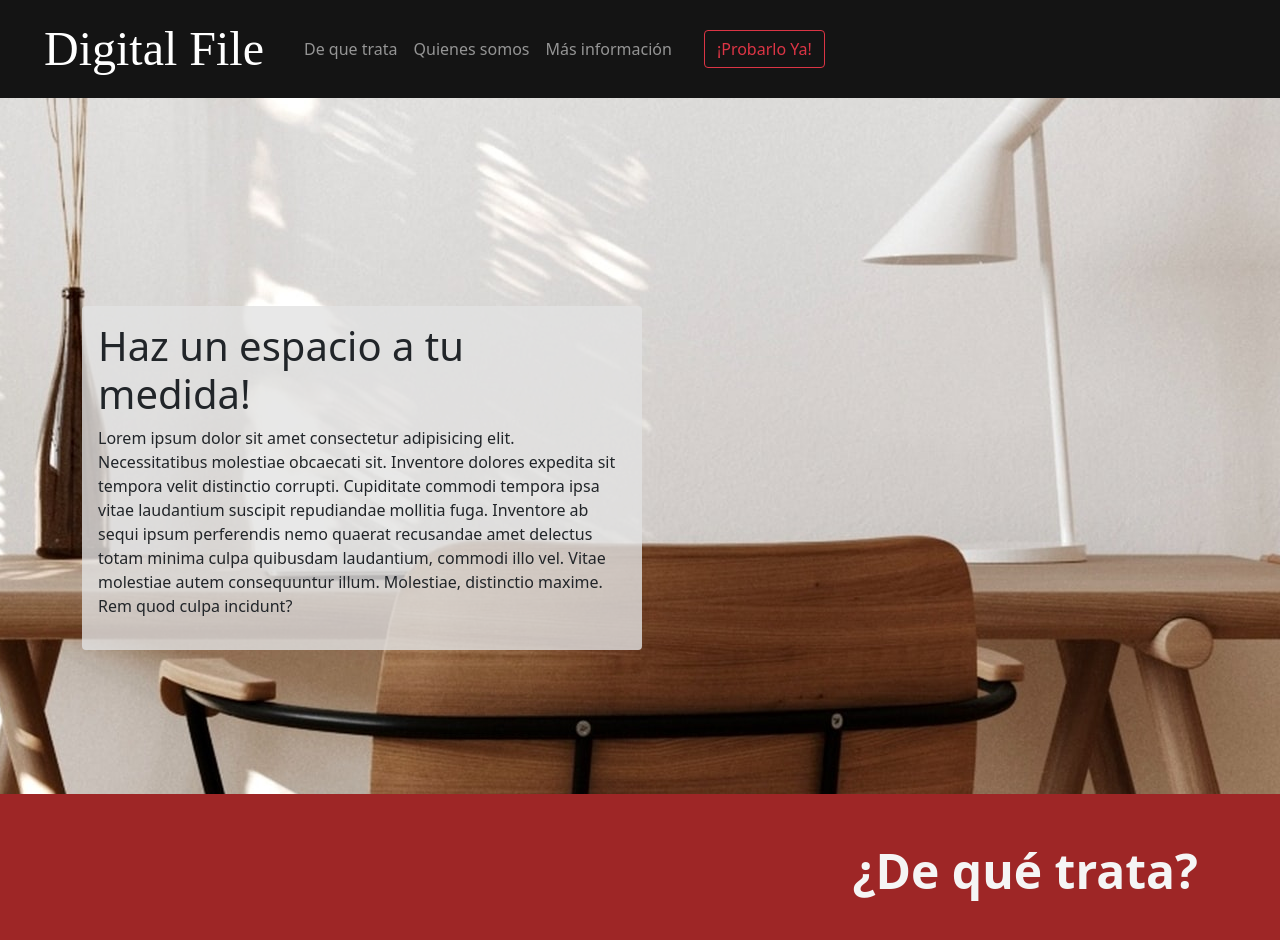
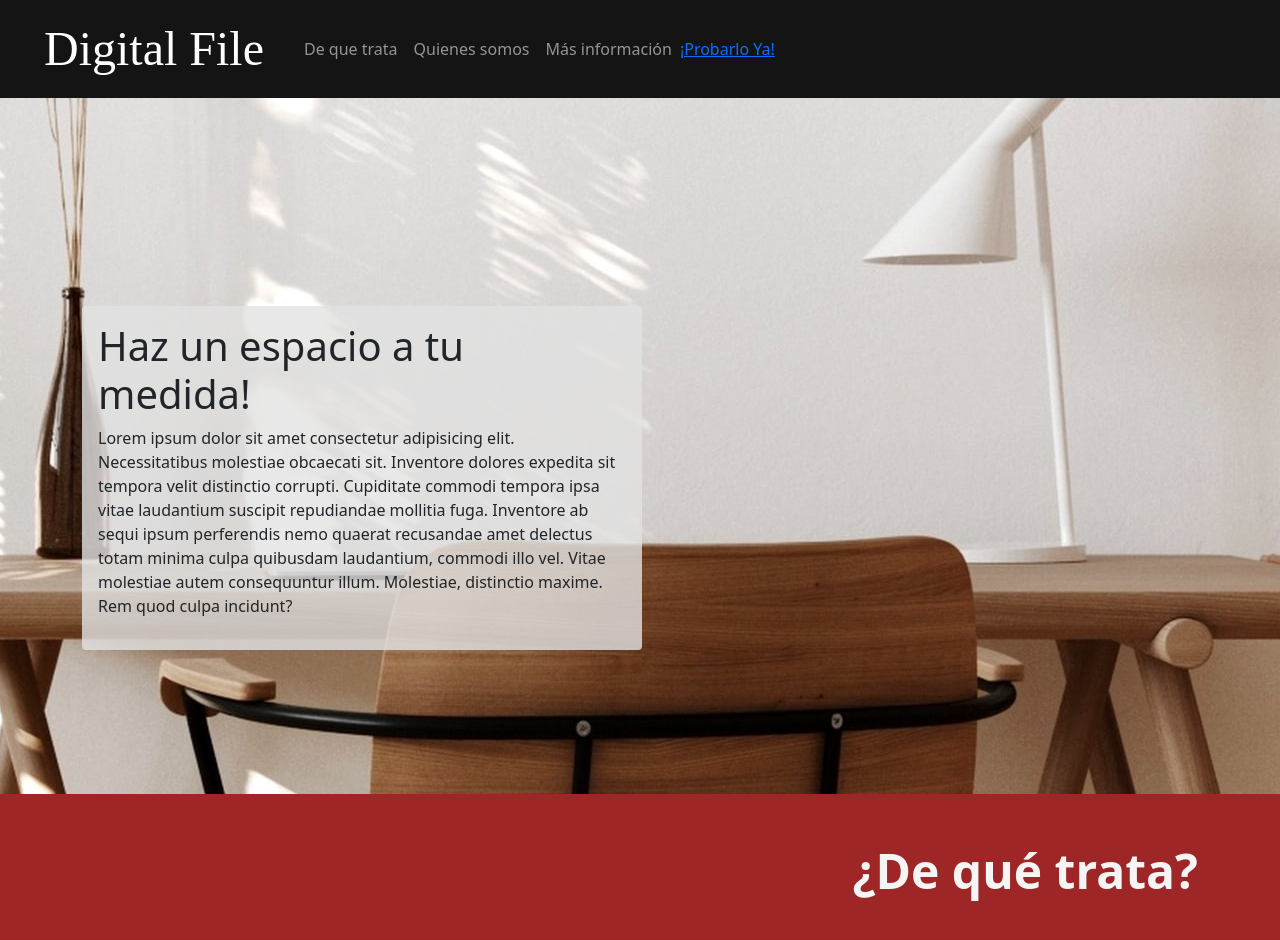
Before and after one commit to Jahleels/digital-file-frontend, a Vue app: page /#/ in a window 1280 px wide. Shown: the top 940 px of the page. Built offline with nearby package versions, Linux system fonts and the light colour scheme; a web font is replaced by a local one.

Commit message:
Boton de cambio de vista

```diff
--- a/src/components/Navbar.vue
+++ b/src/components/Navbar.vue
@@ -12,7 +12,9 @@
           <a class="nav-link" href="#">Quienes somos</a>
           <a class="nav-link" href="#">Más información</a>
         </div>
-        <button class="btn btn-outline-danger ms-4">¡Probarlo Ya!</button>
+        <!-- <button to="/about" class="btn btn-outline-danger ms-4">¡Probarlo Ya!</button> -->
+        <router-link to="/about" class="flm">¡Probarlo Ya!</router-link>
+
       </div>
     </div>
   </nav>
```
Also changed, not shown: 1 other file (tests, documents, lock files or other folders).
